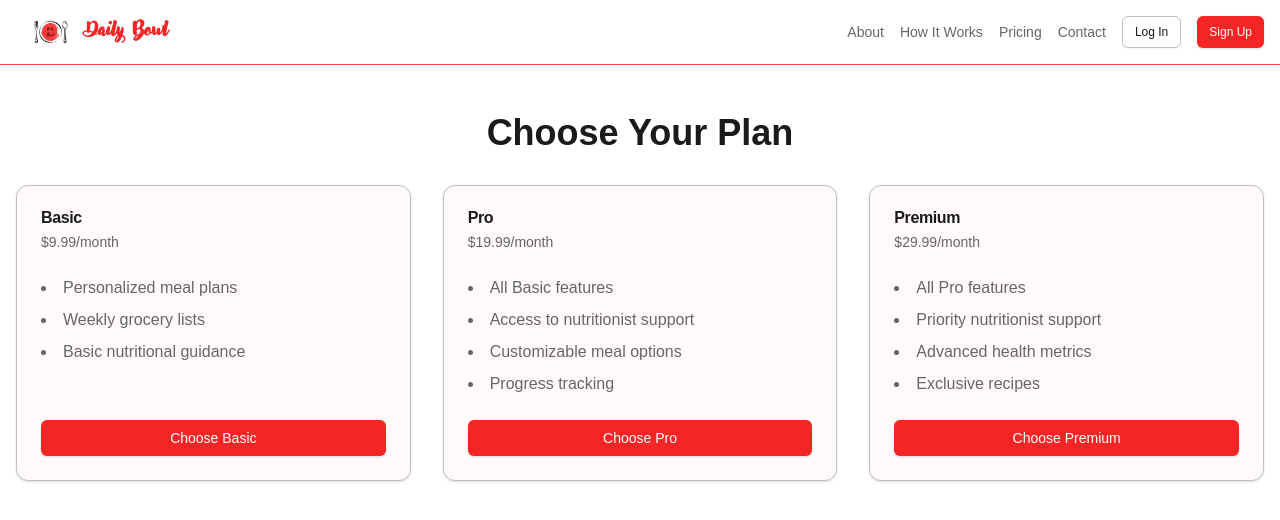
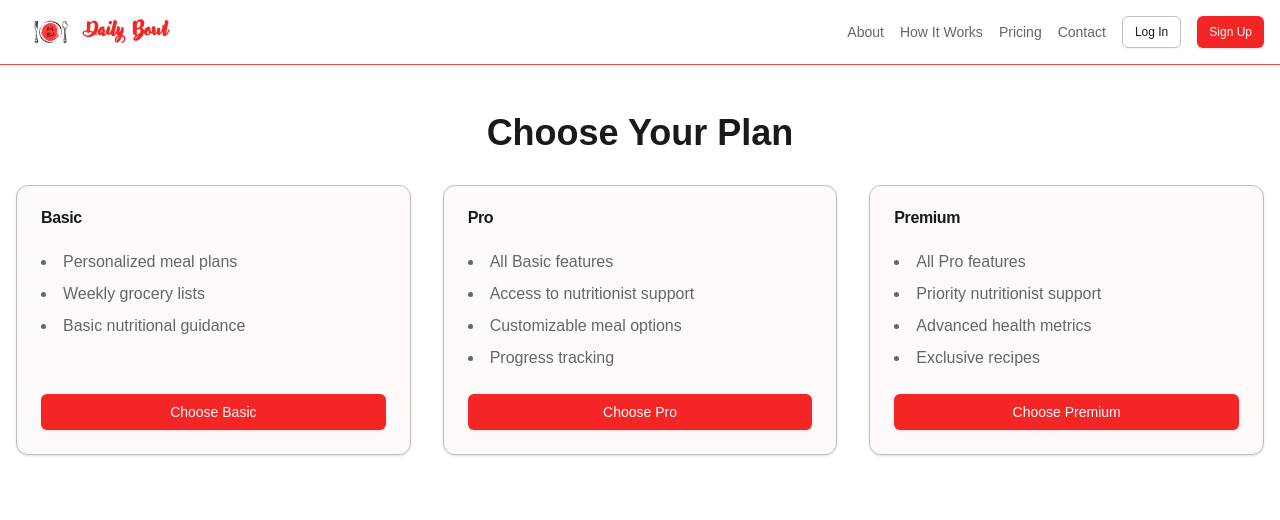
Before and after one commit to KhBayazidAhmed/nutriplan, a Next.js app: page /pricing in a window 1280 px wide. Shown: the top 520 px of the page. Built offline with nearby package versions, Linux system fonts and the light colour scheme.

Commit message:
Update page.tsx

```diff
--- a/src/app/pricing/page.tsx
+++ b/src/app/pricing/page.tsx
@@ -56,7 +56,7 @@ export default function BlockPage() {
             <Card key={plan.name} className="flex flex-col">
               <CardHeader>
                 <CardTitle>{plan.name}</CardTitle>
-                <CardDescription>${plan.price}/month</CardDescription>
+{/*                 <CardDescription>${plan.price}/month</CardDescription> */}
               </CardHeader>
               <CardContent className="flex-grow">
                 <ul className="list-disc list-inside space-y-2">
```
